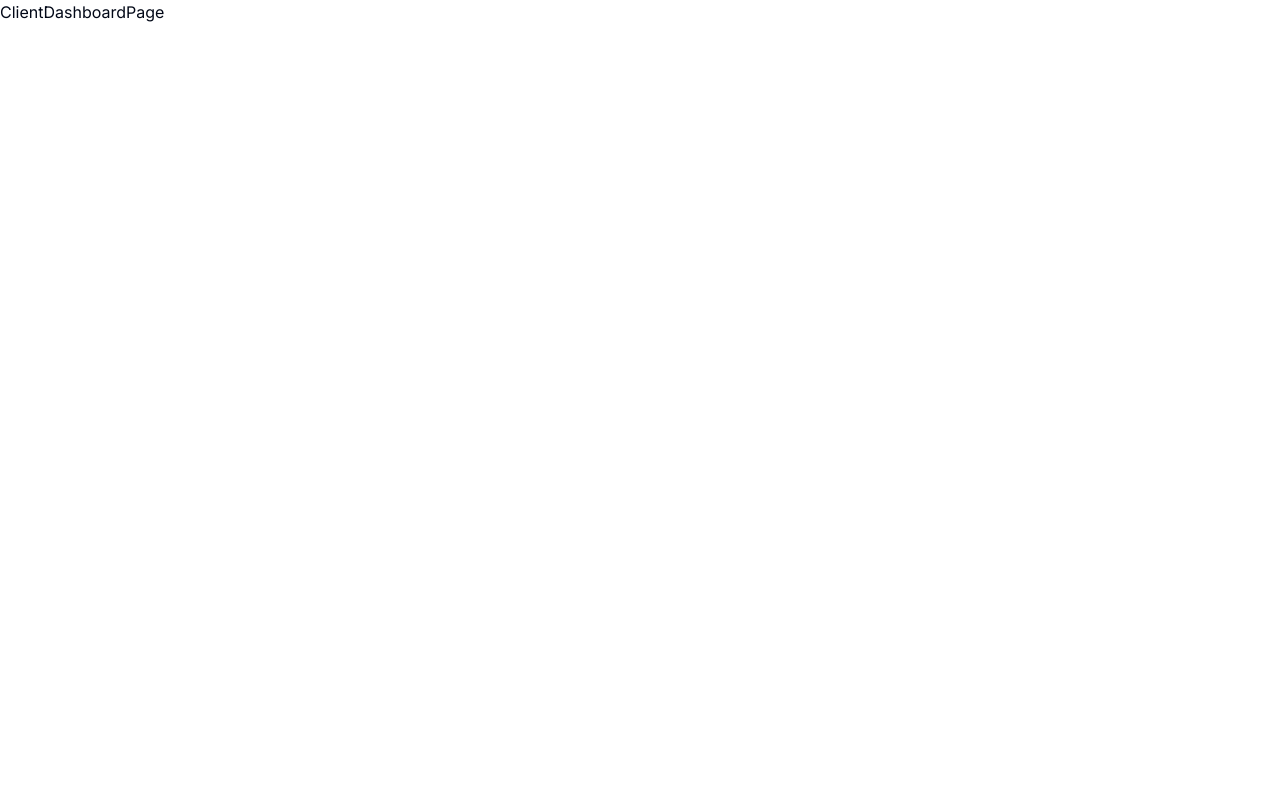
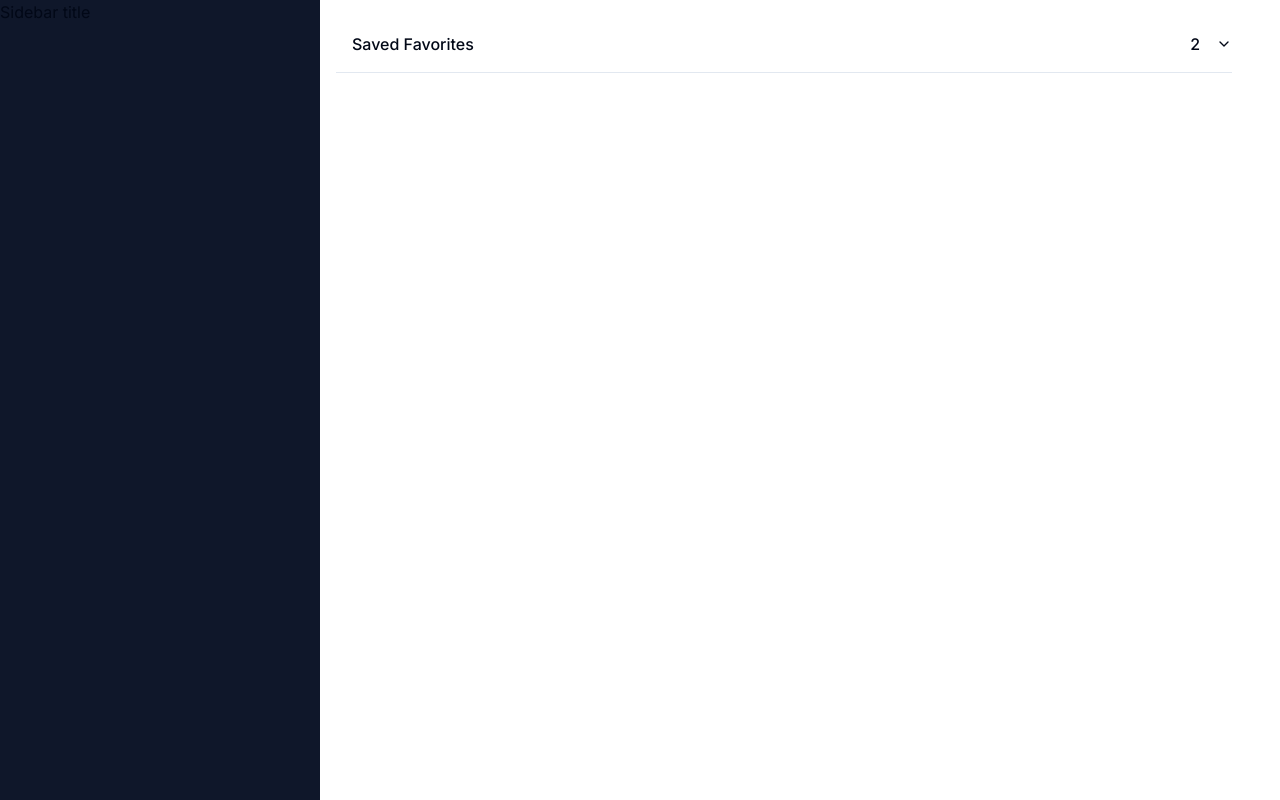
Before and after one commit to yogeshbisht/houzireal-fe, a Next.js app: page /client/dashboard in a window 1280 px wide. Built offline with nearby package versions, Linux system fonts and the light colour scheme.

Commit message:
setup raw dashboard layout and eslint config

```diff
--- /dev/null
+++ b/app/client/components/sidebar.tsx
@@ -0,0 +1,11 @@
+import React from "react";
+
+const Sidebar = () => {
+  return (
+    <div className="hidden h-screen w-80 bg-primary sm:block">
+      <h1>Sidebar title</h1>
+    </div>
+  );
+};
+
+export default Sidebar;
--- a/app/client/dashboard/page.tsx
+++ b/app/client/dashboard/page.tsx
@@ -1,7 +1,17 @@
+import ExpansionPanel from "@/components/shared/expansion-panel";
+import { Accordion } from "@/components/ui/accordion";
 import React from "react";
 
 const ClientDashboardPage = () => {
-  return <div>ClientDashboardPage</div>;
+  return (
+    <div className="max-w-4xl">
+      <Accordion type="multiple">
+        <ExpansionPanel title="Saved Favorites" numberOfRows={2}>
+          Table data
+        </ExpansionPanel>
+      </Accordion>
+    </div>
+  );
 };
 
 export default ClientDashboardPage;
--- a/app/client/layout.tsx
+++ b/app/client/layout.tsx
@@ -1,7 +1,13 @@
 import React from "react";
+import Sidebar from "./components/sidebar";
 
 const ClientLayout = ({ children }: { children: React.ReactNode }) => {
-  return <>{children}</>;
+  return (
+    <div className="flex">
+      <Sidebar />
+      <div className="flex-1 p-4">{children}</div>
+    </div>
+  );
 };
 
 export default ClientLayout;
--- a/app/layout.tsx
+++ b/app/layout.tsx
@@ -1,3 +1,4 @@
+import React from "react";
 import type { Metadata } from "next";
 import { Inter as FontSans } from "next/font/google";
 import { cn } from "@/lib/utils";
--- a/components/shared/expansion-panel.tsx
+++ b/components/shared/expansion-panel.tsx
@@ -1,12 +1,12 @@
+import React from "react";
 import {
-  Accordion,
   AccordionContent,
   AccordionItem,
   AccordionTrigger,
 } from "@/components/ui/accordion";
 
 type ExpansionPanelProps = {
-  icon: React.ComponentType<React.SVGProps<SVGSVGElement>>;
+  icon?: React.ComponentType<React.SVGProps<SVGSVGElement>>;
   title: string;
   numberOfRows: number;
   children: React.ReactNode;
@@ -19,12 +19,11 @@ const ExpansionPanel = ({
   children,
 }: ExpansionPanelProps) => {
   return (
-    <Accordion type="single" collapsible>
     <AccordionItem value="item-1">
       <AccordionTrigger>
-          <div className="flex justify-between items-center">
+        <div className="flex w-full items-center justify-between px-4">
           <div className="flex items-center space-x-2">
-              <Icon className="size-6" />
+            {Icon && <Icon className="size-6" />}
             <span>{title}</span>
           </div>
           <div>{numberOfRows}</div>
@@ -32,7 +31,6 @@ const ExpansionPanel = ({
       </AccordionTrigger>
       <AccordionContent>{children}</AccordionContent>
     </AccordionItem>
-    </Accordion>
   );
 };
 
--- a/components/ui/accordion.tsx
+++ b/components/ui/accordion.tsx
@@ -1,12 +1,12 @@
-"use client"
+"use client";
 
-import * as React from "react"
-import * as AccordionPrimitive from "@radix-ui/react-accordion"
-import { ChevronDown } from "lucide-react"
+import * as React from "react";
+import * as AccordionPrimitive from "@radix-ui/react-accordion";
+import { ChevronDown } from "lucide-react";
 
-import { cn } from "@/lib/utils"
+import { cn } from "@/lib/utils";
 
-const Accordion = AccordionPrimitive.Root
+const Accordion = AccordionPrimitive.Root;
 
 const AccordionItem = React.forwardRef<
   React.ElementRef<typeof AccordionPrimitive.Item>,
@@ -17,8 +17,8 @@ const AccordionItem = React.forwardRef<
     className={cn("border-b", className)}
     {...props}
   />
-))
-AccordionItem.displayName = "AccordionItem"
+));
+AccordionItem.displayName = "AccordionItem";
 
 const AccordionTrigger = React.forwardRef<
   React.ElementRef<typeof AccordionPrimitive.Trigger>,
@@ -34,11 +34,11 @@ const AccordionTrigger = React.forwardRef<
       {...props}
     >
       {children}
-      <ChevronDown className="h-4 w-4 shrink-0 transition-transform duration-200" />
+      <ChevronDown className="size-4 shrink-0 transition-transform duration-200" />
     </AccordionPrimitive.Trigger>
   </AccordionPrimitive.Header>
-))
-AccordionTrigger.displayName = AccordionPrimitive.Trigger.displayName
+));
+AccordionTrigger.displayName = AccordionPrimitive.Trigger.displayName;
 
 const AccordionContent = React.forwardRef<
   React.ElementRef<typeof AccordionPrimitive.Content>,
@@ -51,8 +51,8 @@ const AccordionContent = React.forwardRef<
   >
     <div className={cn("pb-4 pt-0", className)}>{children}</div>
   </AccordionPrimitive.Content>
-))
+));
 
-AccordionContent.displayName = AccordionPrimitive.Content.displayName
+AccordionContent.displayName = AccordionPrimitive.Content.displayName;
 
-export { Accordion, AccordionItem, AccordionTrigger, AccordionContent }
+export { Accordion, AccordionItem, AccordionTrigger, AccordionContent };
```
Also changed, not shown: package.json (+5 -2 lines), .eslintrc.json, 1 other file (tests, documents, lock files or other folders). Lines whose indentation alone changed are shown as unchanged.
